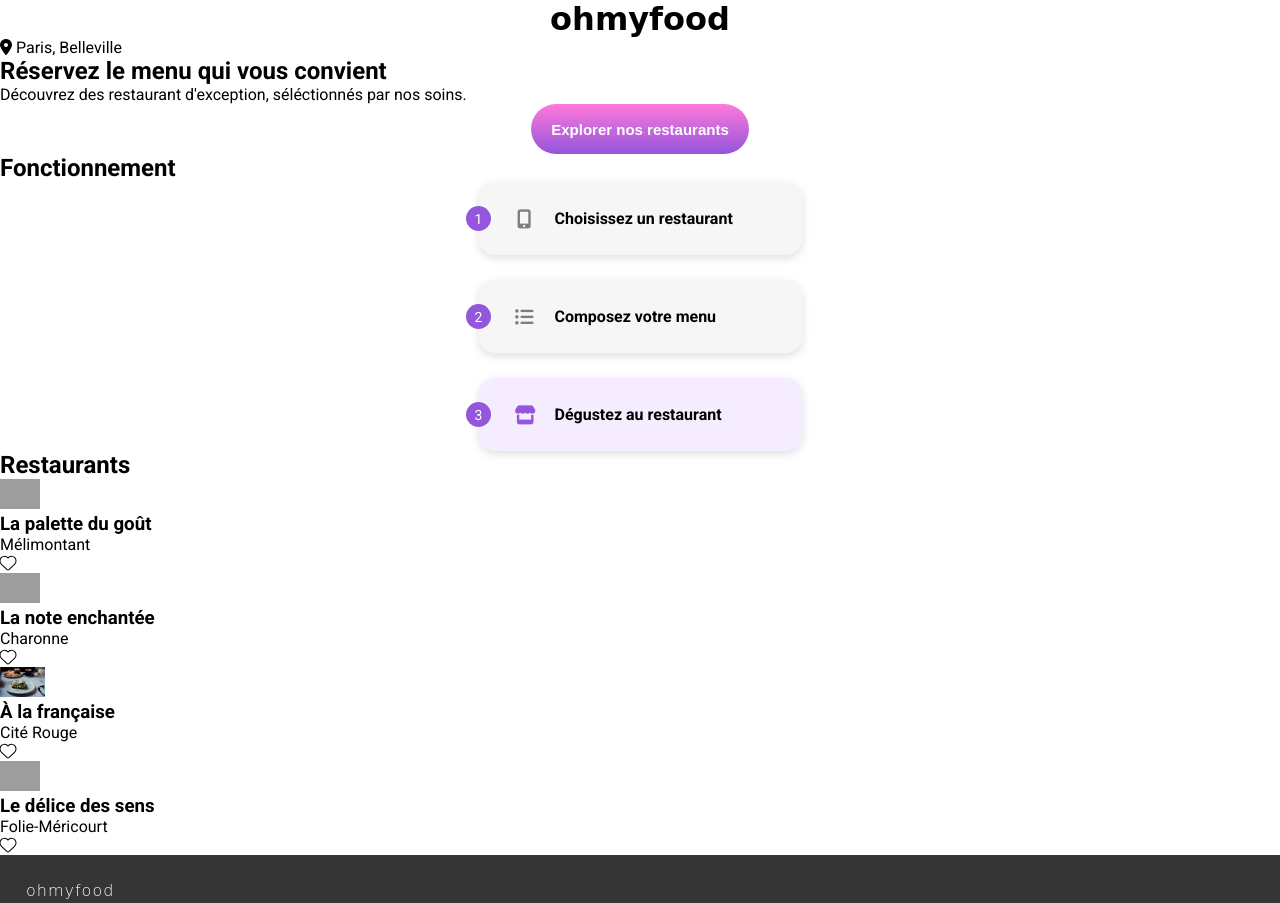
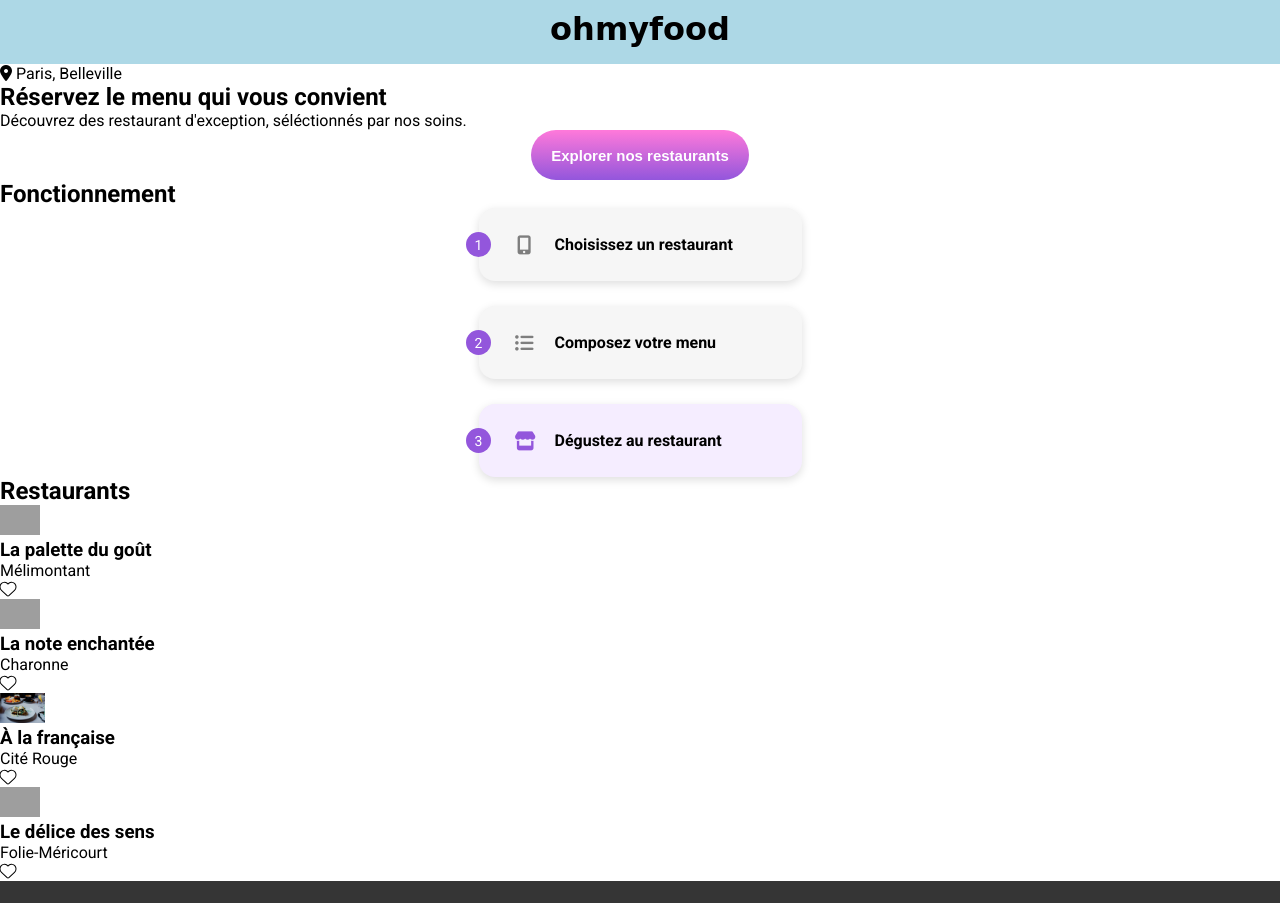
Before and after one commit to micka-le-dev/OC-P3-ohmyfood, a website: page index.html in a window 1280 px wide. Shown: the top 903 px of the page. Drawn offline with nearby package versions, Linux system fonts and the light colour scheme; files that its build step writes are made by us from their sources; grey boxes are pictures that could not be loaded; a web font is replaced by a local one.

Commit message:
stylise le titre du site commun à toutes les pages

```diff
--- a/scss/base/_global.scss
+++ b/scss/base/_global.scss
@@ -4,6 +4,10 @@ body{
     font-family: $police-texte;
 }
 .header__logo-titre{
+    height: 64px;
     text-align: center;
+    padding-top: 10px;
     font-family: $police-titre;
+
+    background-color: lightblue;/* tmp */
 }
```
